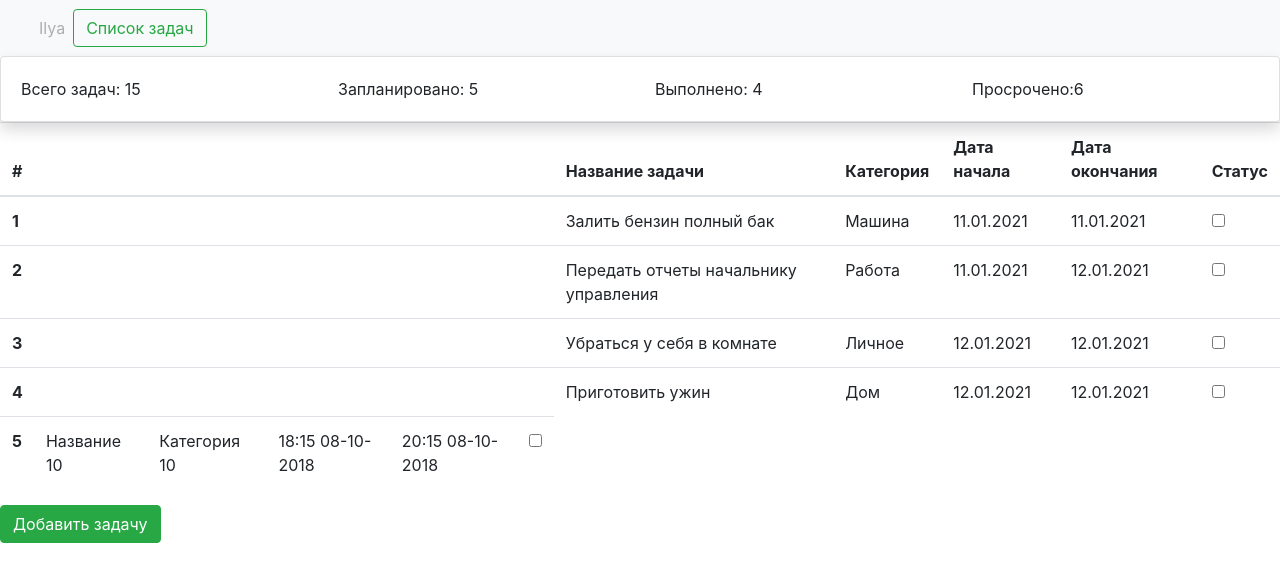
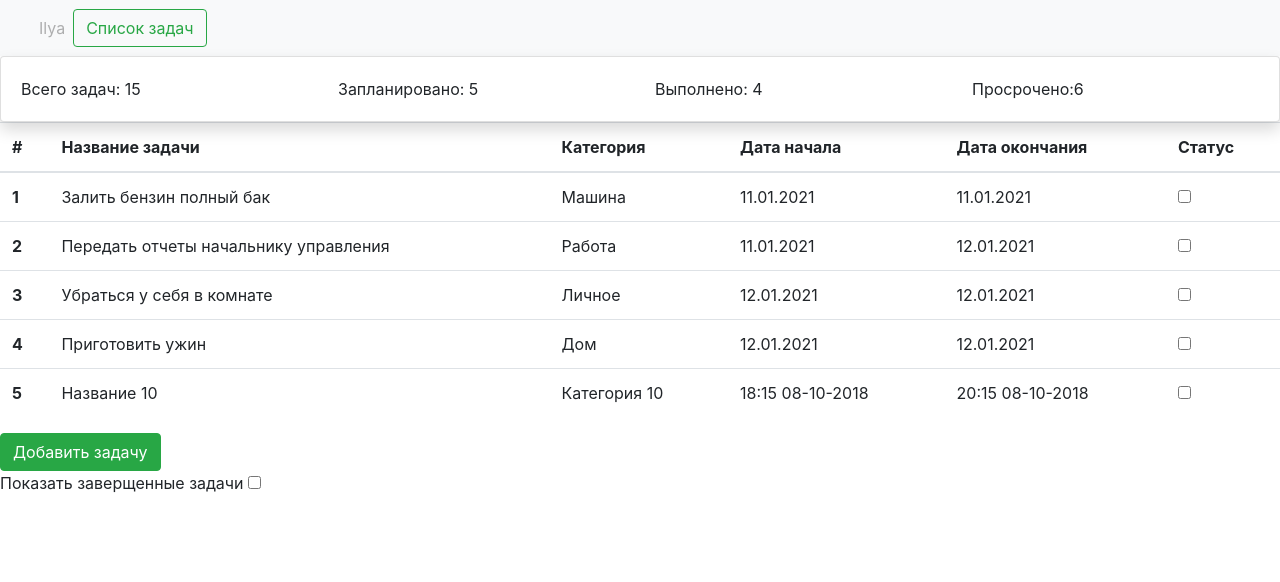
Before and after one commit to Dev9tkov/angular-lern, an Angular app: page / in a window 1280 px wide. Shown: the top 582 px of the page. Built offline with nearby package versions, Linux system fonts and the light colour scheme.

Commit message:
4. Связывание компонента и шаблона.

```diff
--- a/src/app/app.component.html
+++ b/src/app/app.component.html
@@ -1,3 +1,2 @@
 <app-header></app-header>
-<app-statistic></app-statistic>
 <app-task-list></app-task-list>
--- a/src/app/task-list/list-row/list-row.component.ts
+++ b/src/app/task-list/list-row/list-row.component.ts
@@ -1,7 +1,7 @@
 import { Component, OnInit } from '@angular/core';
 
 @Component({
-  selector: 'app-list-row',
+  selector: '[app-list-row]',
   templateUrl: './list-row.component.html',
   styleUrls: ['./list-row.component.css']
 })
--- a/src/app/task-list/task-list.component.html
+++ b/src/app/task-list/task-list.component.html
@@ -1,3 +1,4 @@
+<app-statistic></app-statistic>
 <table class="table">
   <thead>
   <tr>
@@ -42,9 +43,16 @@
     <td>12.01.2021</td>
     <td><input type = "checkbox"/></td>
   </tr>
-  <tr>
-    <app-list-row></app-list-row>
+  <tr app-list-row>
   </tr>
+
   </tbody>
 </table>
-<button class="btn btn-success" (click)="addTask()">Добавить задачу</button>
+<div>
+  <button class="btn btn-success" (click)="addTask()">Добавить задачу</button>
+</div>
+<div>
+  <label> Показать заверщенные задачи
+  <input type = "checkbox" (change)="filterTasks($event)"/>
+  </label>
+</div>
--- a/src/app/task-list/task-list.component.ts
+++ b/src/app/task-list/task-list.component.ts
@@ -11,6 +11,10 @@ export class TaskListComponent implements OnInit {
     console.log('Задача создана');
   }
 
+  filterTasks(event: any): void {
+    console.log(event.target.checked);
+  }
+
   constructor() { }
 
   ngOnInit(): void {
```
